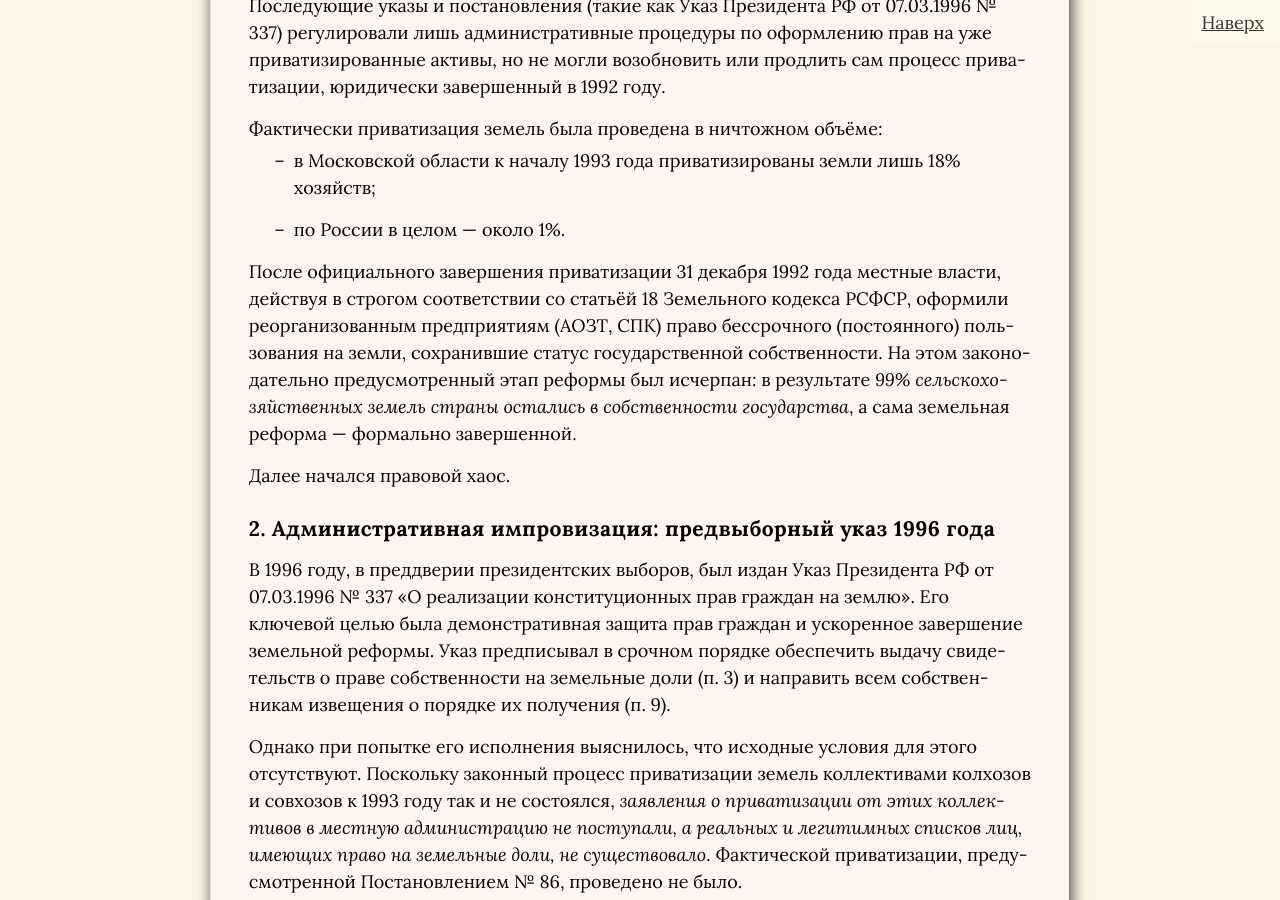
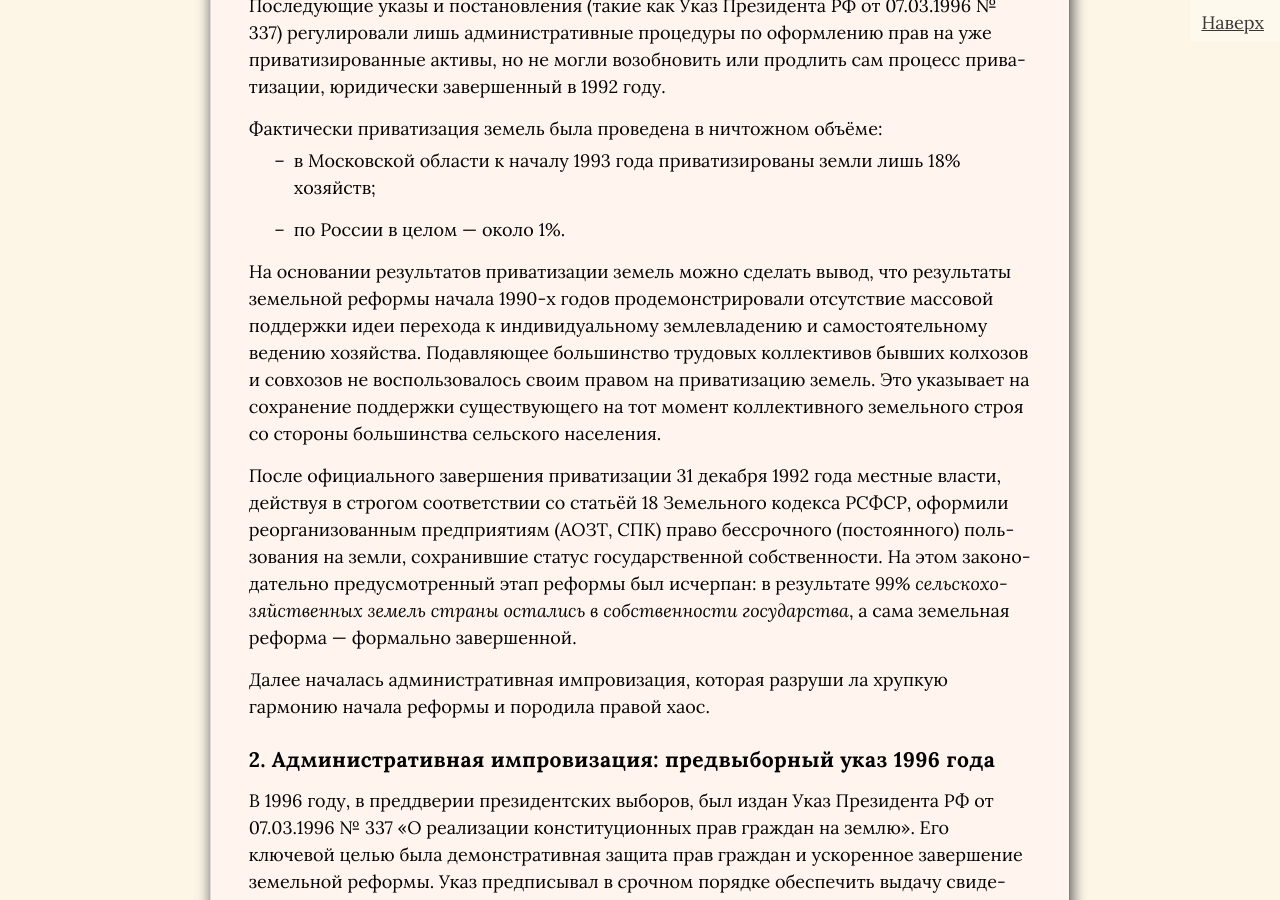
Before and after one commit to SergSi/land-use-art, a Jekyll site: the page built from _posts/2025-08-25-reforma.md, in a window 1280 px wide and 900 px high, scrolled down 3285 px. Built offline with Jekyll 4.4.1, drawn with Linux system fonts in a browser that asks for light colours; some web fonts are replaced.

Commit message:
Update 2025-08-25-reforma.md

```diff
--- a/_posts/2025-08-25-reforma.md
+++ b/_posts/2025-08-25-reforma.md
@@ -55,10 +55,11 @@ align: right
 
 - по России в целом — около 1%.
 
+На основании результатов приватизации земель можно сделать вывод, что результаты земельной реформы начала 1990-х годов продемонстрировали отсутствие массовой поддержки идеи перехода к индивидуальному землевладению и самостоятельному ведению хозяйства. Подавляющее большинство трудовых коллективов бывших колхозов и совхозов не воспользовалось своим правом на приватизацию земель. Это указывает на сохранение поддержки существующего на тот момент коллективного земельного строя со стороны большинства сельского населения.
 
 После официального завершения приватизации 31 декабря 1992 года местные власти, действуя в строгом соответствии со статьёй 18 Земельного кодекса РСФСР, оформили реорганизованным предприятиям (АОЗТ, СПК) право бессрочного (постоянного) пользования на земли, сохранившие статус государственной собственности. На этом законодательно предусмотренный этап реформы был исчерпан: в результате *99% сельскохозяйственных земель страны остались в собственности государства*, а сама земельная реформа — формально завершенной.
 
-Далее начался правовой хаос.
+Далее началась административная импровизация, которая разруши     ла хрупкую гармонию начала реформы и породила правой хаос.
 
 ### 2. Административная импровизация: предвыборный указ 1996 года
 
```
